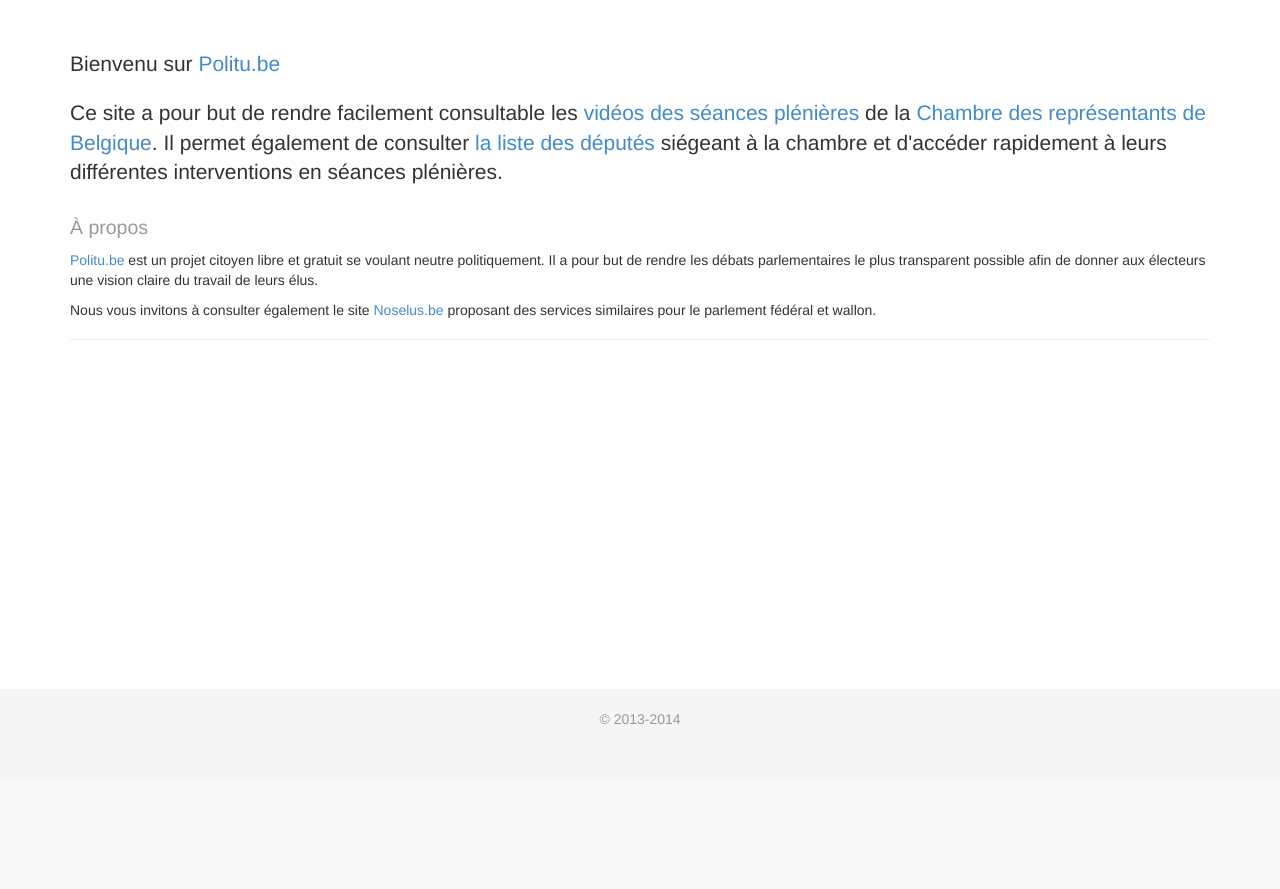
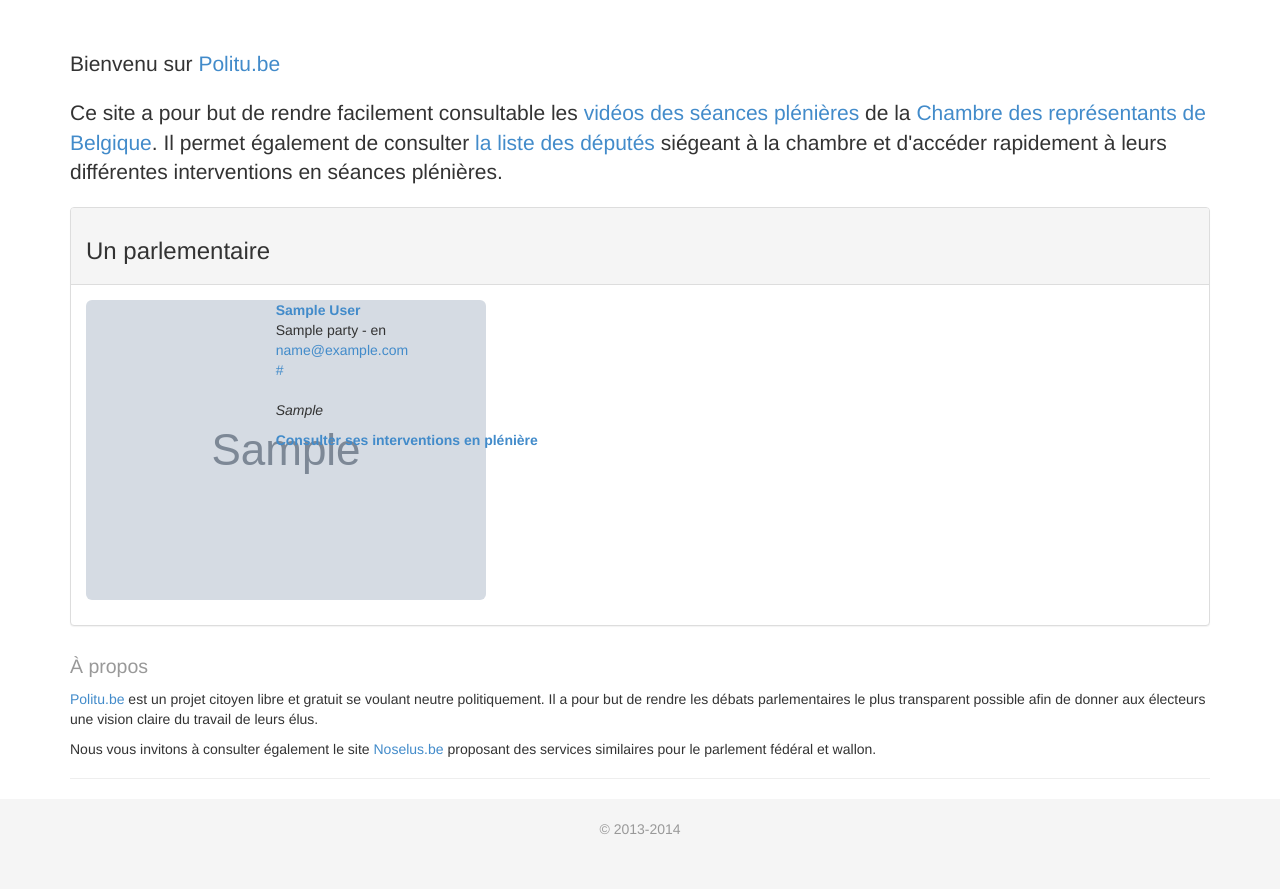
Before and after one commit to gdesmott/politube, a Django app: template politube/templates/home.html in a window 1280 px wide. Shown: the part 51-940 px from the top of the page. Before the commit the page ends 776 px from the top, so only its background shows below. Run offline with Django 3.2, Linux system fonts and the light colour scheme; the template is opened without the code that fills it: values that come from a table or form of the project are taken from there, others are empty; tables that the repository leaves empty hold one stand-in row (values such as "Sample post"); grey boxes marked "Sample" are stand-in pictures; some libraries are stand-ins or nearby versions; grey boxes are pictures that could not be loaded.

Commit message:
home: display random deputy

```diff
--- a/politube/templates/home.html
+++ b/politube/templates/home.html
@@ -9,6 +9,32 @@
   <a href="http://www.lachambre.be">Chambre des représentants de Belgique</a>.
   Il permet également de consulter <a href="{% url 'deputy-list' %}">la liste des députés</a>
   siégeant à la chambre et d'accéder rapidement à leurs différentes interventions en séances plénières.</p>
+
+  <div id="random-deputy" class="panel panel-default">
+    <div class="panel-heading">
+      <h3>{% if deputy.sex == 'F' %} Une parlementaire {% else %} Un parlementaire {% endif %}</h3>
+    </div>
+
+    <div class="panel-body">
+      <div class="row">
+        <div class="col-md-2">
+          <p><a href="{% url 'deputy' deputy.dieren_id %}"><img src="{{deputy.photo_uri}}" class="img-rounded"/></img</p>
+        </div>
+        <div class="col-md-10">
+          <address>
+          <a href="{% url 'deputy' deputy.dieren_id %}"><strong>{{deputy.full_name }}</strong></a><br>
+          {{deputy.party.name}} - {{ deputy.language }}<br>
+          <a href='mailto:{{ deputy.email }}'>{{ deputy.email }}</a><br>
+          {% if deputy.website %}
+          <a href='{{deputy.website}}'>{{deputy.website}}</a><br>
+          {% endif %}
+          </address>
+          <p><i>{{ deputy.cv_fr }}</i></p>
+          <p><b><a href="{% url 'deputy' deputy.dieren_id %}#speaches">Consulter ses interventions en plénière</a></b></p>
+        </div>
+      </div>
+    </div>
+  </div>
 
   <h2><small>À propos</small></h2>
   <p><a href="{% url 'home' %}">Politu.be</a> est un projet citoyen libre et
--- a/politube/urls.py
+++ b/politube/urls.py
@@ -1,12 +1,13 @@
 from django.conf.urls import patterns, include, url
-from django.views.generic import TemplateView
 
 # Uncomment the next two lines to enable the admin:
 from django.contrib import admin
 admin.autodiscover()
 
+import politube.views
+
 urlpatterns = patterns('',
-    url(r'^$', TemplateView.as_view(template_name="home.html"), name='home'),
+    url(r'^$', politube.views.home, name='home'),
     url(r'^pleniere/', include('pleniere.urls')),
     url(r'^deputy/', include('deputy.urls')),
     url(r'^videos_tools/', include('videos_tools.urls')),
```
Also changed, not shown: politube/views.py (added, +9 -0 lines).
